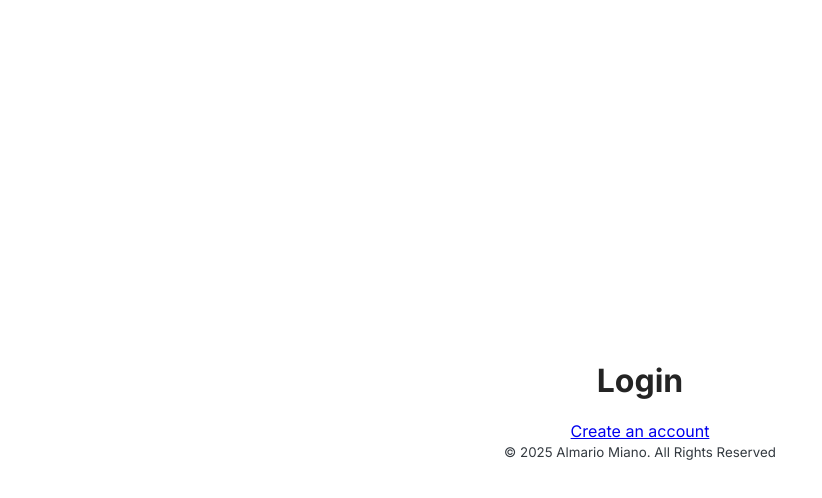
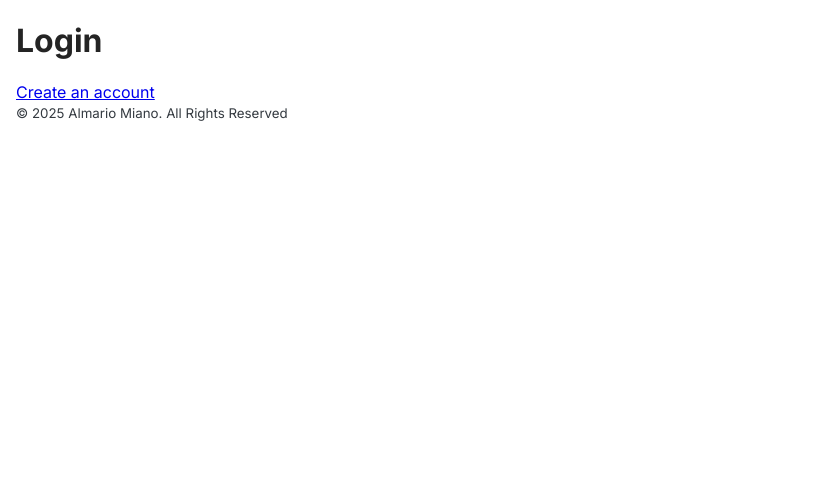
Before and after one commit to amiano4/audiocracy-app, a Vue app in the folder music-vuejs-app/: page / in a window 1280 px wide. Shown: the top 498 px of the page, without its empty margins (0-822 px from the left). Built offline with nearby package versions, Linux system fonts and the light colour scheme; no server answers.

Commit message:
additional css class helpers and utilities

```diff
--- a/music-vuejs-app/src/assets/scss/helpers.scss
+++ b/music-vuejs-app/src/assets/scss/helpers.scss
@@ -1,14 +1,25 @@
-.flex-center {
+.flex {
   display: flex;
-  justify-content: center;
-  align-items: center;
+
+  &.center {
+    justify-content: center;
+    align-items: center;
+  }
 
   &.column {
     flex-direction: column;
   }
+
+  .gap-1 {
+    gap: 1rem;
+  }
 }
 
-.container {
+.full-container {
   width: 100%;
   height: 100%;
 }
+
+.full-height {
+  height: 100%;
+}
--- a/music-vuejs-app/src/assets/scss/styles.scss
+++ b/music-vuejs-app/src/assets/scss/styles.scss
@@ -132,3 +132,47 @@ body,
 .border-dark {
   border-color: var(--dark) !important;
 }
+
+.m-0 {
+  margin: 0;
+}
+
+.p-0 {
+  padding: 0;
+}
+
+.container {
+  max-width: 100%;
+  padding-left: 1rem;
+  padding-right: 1rem;
+}
+
+@media (min-width: 576px) {
+  .container {
+    max-width: 540px;
+  }
+}
+
+@media (min-width: 768px) {
+  .container {
+    max-width: 720px;
+  }
+}
+
+@media (min-width: 992px) {
+  .container {
+    max-width: 960px;
+  }
+}
+
+@media (min-width: 1200px) {
+  .container {
+    max-width: 1140px;
+  }
+}
+
+@media (min-width: 1536px) {
+  .container {
+    max-width: 1320px;
+  }
+}
```
